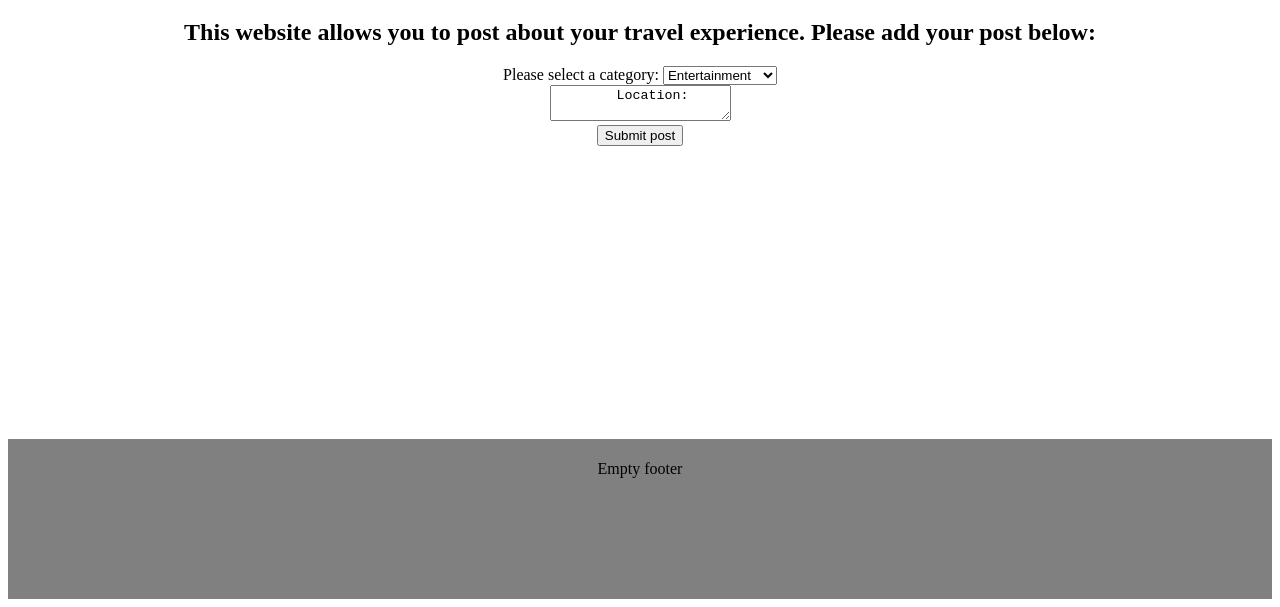
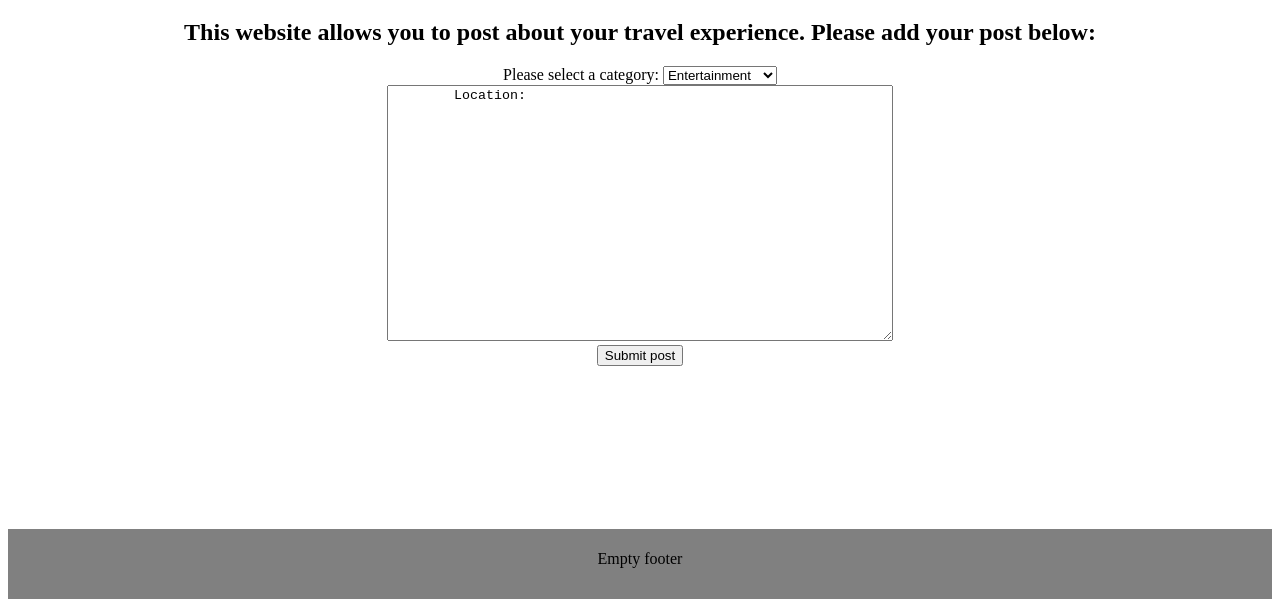
Before and after one commit to Rachiey/journalproject, a plain HTML site: page html/mainPage.html in a window 1280 px wide. Shown: the part 209-816 px from the top of the page. Drawn offline with Linux system fonts and the light colour scheme; no server answers.

Commit message:
adjusted form styling

```diff
--- a/css/mainPage.css
+++ b/css/mainPage.css
@@ -52,9 +52,19 @@ header {
     color: white;
   }
 
+  textarea {
+      resize: both;
+      height: 250px;
+      width: 500px;
+  }
+
+  form {
+      margin-bottom: 10px;
+  }
+
 footer {
     background-color: grey;
     padding: 5px;
     margin-top: auto;
-    height: 150px;
+    height: 60px;
 }
```
